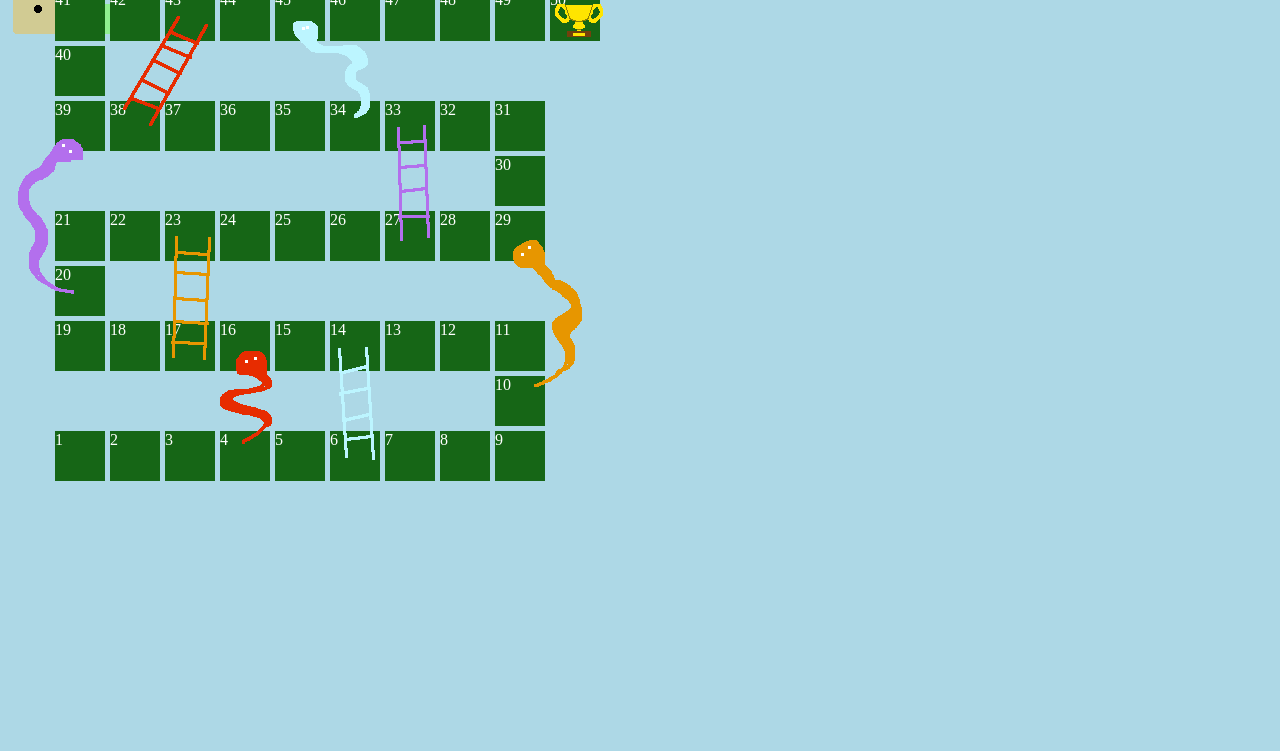
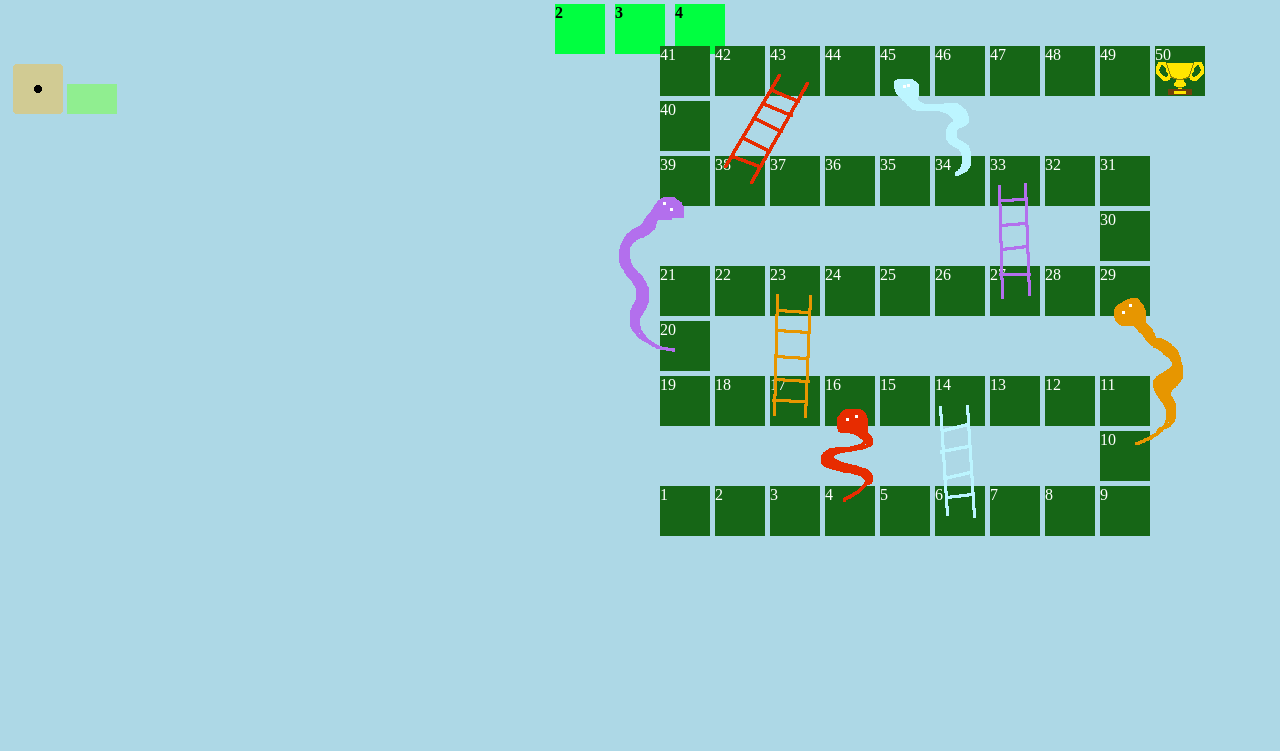
Before and after one commit to TessavanElderen/2021p2flex, a plain HTML site: page Flex/index.html in a window 1280 px wide. Shown: the part 119-870 px from the top of the page. Before the commit the page ends 800 px from the top, so only its background shows below. Drawn offline with Linux system fonts and the light colour scheme.

Commit message:
Deel van les 11 gemaakt, css aangepast.

```diff
--- a/Flex/index.html
+++ b/Flex/index.html
@@ -17,11 +17,11 @@
     <h1>Snakes and Ladders</h1>
 
     <div class="selectplayer">
-        <div class="amountbutton">2</div>
-        <div class="amountbutton">3</div>
-        <div class="amountbutton">4</div>
+        <div class="amountbutton" onclick="game.start(2)">2</div>
+        <div class="amountbutton" onclick="game.start(3)">3</div>
+        <div class="amountbutton" onclick="game.start(4)">4</div>
+    </div>
 
-    </div>
     <div class="main">
 
         <div class="ui">
--- a/Flex/index.js
+++ b/Flex/index.js
@@ -51,8 +51,8 @@ class Game
             0, 3, 3, 3, 3, 3, 3, 3, 3, 0,
             0, 1, 1, 1, 1, 1, 1, 1, 1, 1]
 
-        let x = 0;
-        let y = 10;
+        let x = 11;
+        let y = 11;
         let tileSize = 55;
 
         for (var i = 0; i < path.length; i++)
@@ -80,9 +80,6 @@ class Game
 
         this.setupGoto();
     }
-
-
-
 
     setupGoto()
     {
--- a/Flex/style.css
+++ b/Flex/style.css
@@ -5,10 +5,17 @@ body{
 h1{
     font-family: 'Open Sans', sans-serif;
     font-family: 'Outfit', sans-serif;
+    font-size: 70px;
     margin-top: 15px;
     margin-bottom: 15px;
     text-align: center;
-    display: inline;
+
+}
+
+.selectplayer{
+    display: flex;
+    justify-content: center;
+
 }
 
 .amountbutton
@@ -18,6 +25,7 @@ h1{
     height: 50px;
     background-color: rgb(0, 255, 64);
     font-weight: bold;
+    margin: 5px;
 }
 
 .ui
@@ -27,6 +35,7 @@ h1{
 
 .roll
 {
+    left: 0px;
     display: inline-block;
     width: 50px;
     height: 50px;
@@ -45,17 +54,18 @@ h1{
 
 .board
 {
-    height: 600px;
-    width: 600px;
+    height: 620px;
+    width: 620px;
 }
 
 .boardoverlay
 {
-    top: 70px;
+    left: 609px;
+    top: 128px;
     position: absolute;
     background-image: url('img/snakes.png');
-    width: 600px;
-    height: 600px;
+    width: 610px;
+    height: 610px;
 }
 
 .pawn
```
